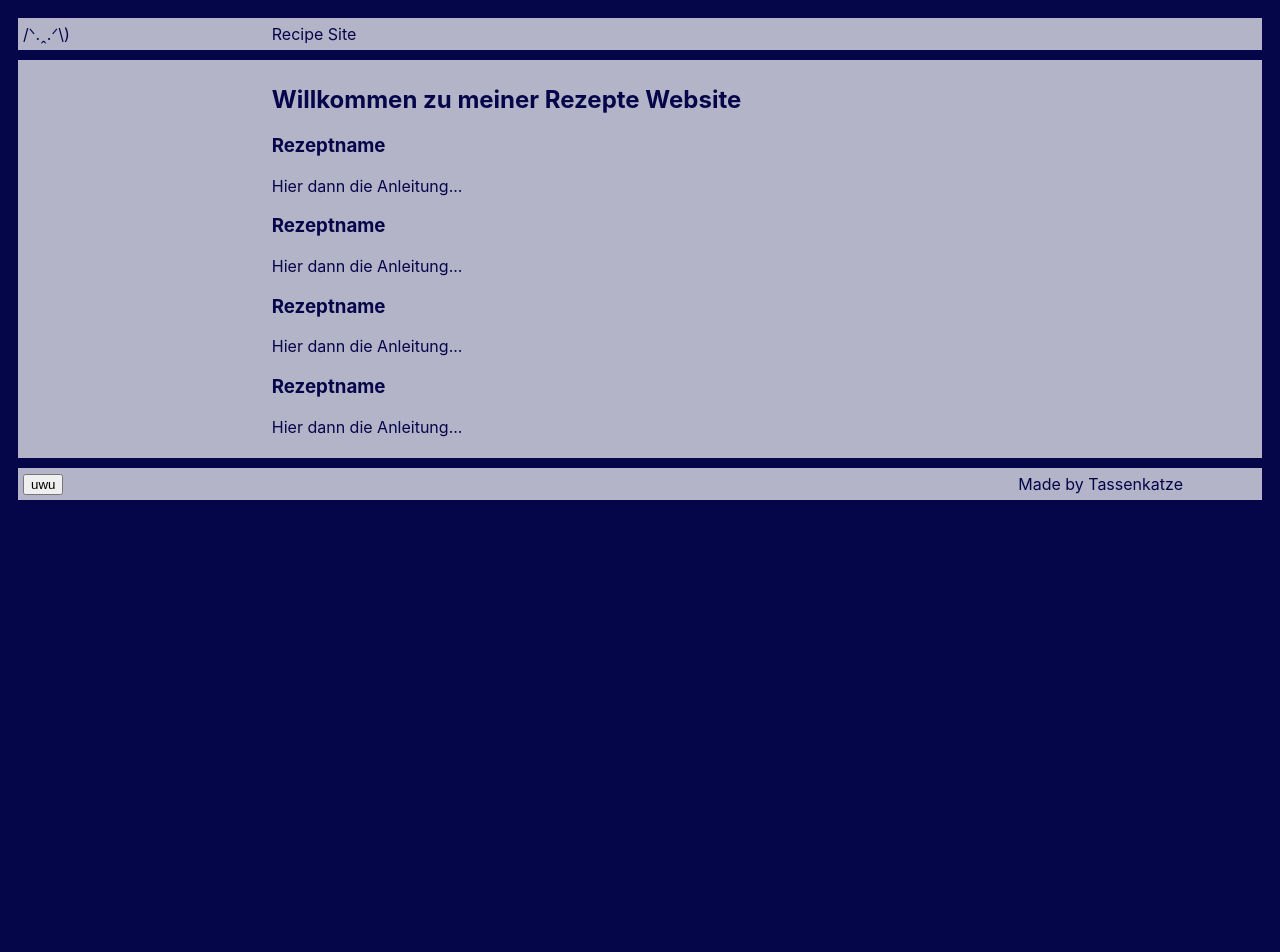
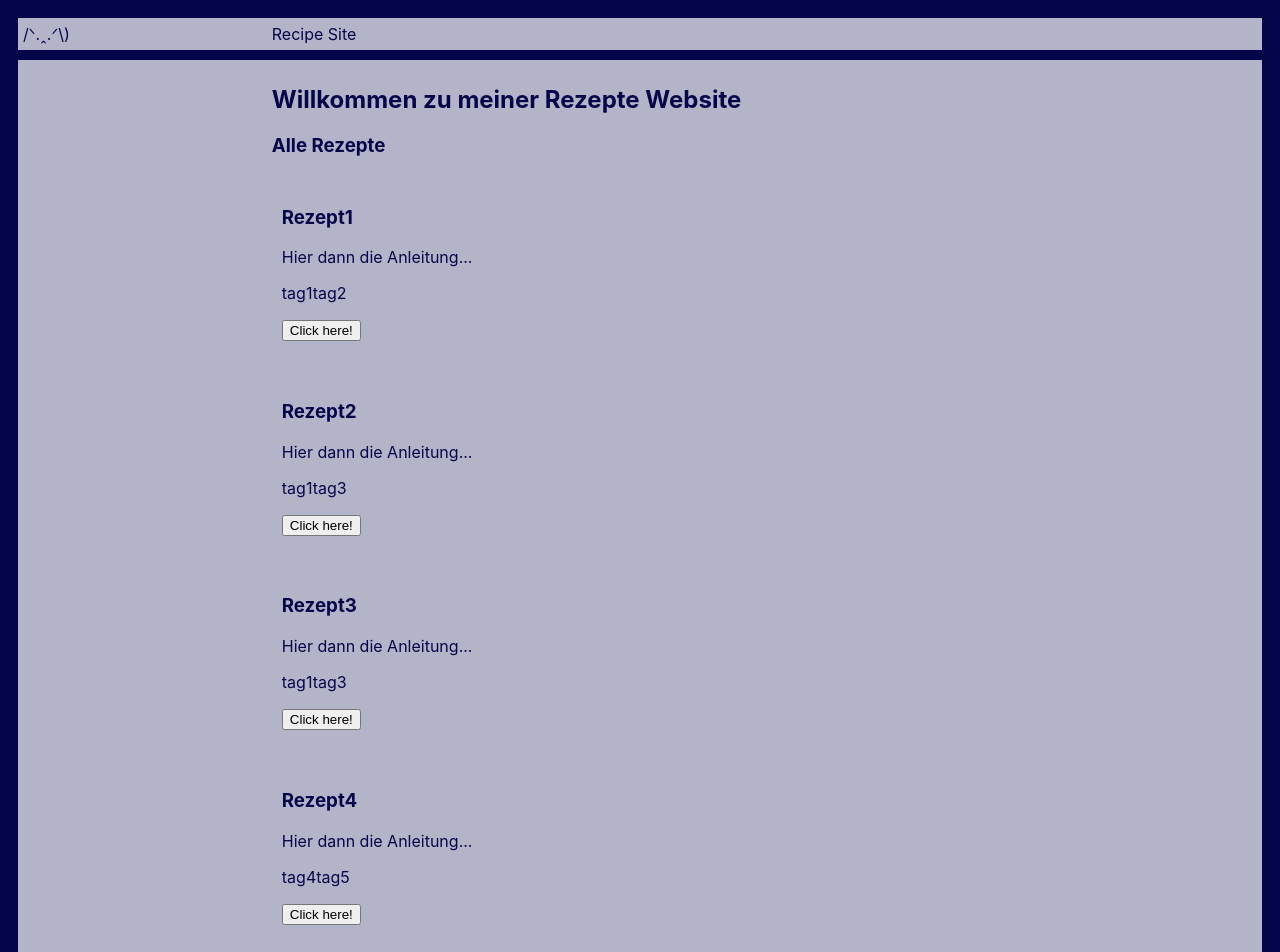
Before and after one commit to tassenkatze/recipe-site, a React (Create React App) app: page / in a window 1280 px wide. Shown: the top 952 px of the page. Before the commit the page ends 800 px from the top, so only its background shows below. Built offline with nearby package versions, Linux system fonts and the light colour scheme.

Commit message:
-adding props (even with functions) -making filter function (not implemented tho)

```diff
--- a/src/components/Body.tsx
+++ b/src/components/Body.tsx
@@ -1,28 +1,34 @@
 import { useState } from "react";
+import RecipeList from "./RecipeList";
 
 function Body() {
     const [recipes, setRecipes] = useState([
-        {id: 1, title: "Rezeptname", body: "Hier dann die Anleitung...", tags: "bla"},
-        {id: 2, title: "Rezeptname", body: "Hier dann die Anleitung...", tags: "bla"},
-        {id: 3, title: "Rezeptname", body: "Hier dann die Anleitung...", tags: "bla"},
-        {id: 4, title: "Rezeptname", body: "Hier dann die Anleitung...", tags: "bla"},
+        {id: 1, title: "Rezept1", body: "Hier dann die Anleitung...", tags: ["tag1", "tag2"]},
+        {id: 2, title: "Rezept2", body: "Hier dann die Anleitung...", tags: ["tag1", "tag3"]},
+        {id: 3, title: "Rezept3", body: "Hier dann die Anleitung...", tags: ["tag1", "tag3"]},
+        {id: 4, title: "Rezept4", body: "Hier dann die Anleitung...", tags: ["tag4", "tag5"]},
     ])
+
+    const handleClick = (id : number) => {
+        console.log("clicked on recipe with id: " + id)
+    }
 
     return (
         <div className="Content">
             <div className="Middle">
                 <h2>Willkommen zu meiner Rezepte Website</h2>
-                {
-                    recipes.map((recipe) => (
-                        <div className="RecipePreview" key={recipe.id}>
-                            <h3>{recipe.title}</h3>
-                            <p>{recipe.body}</p>
-                        </div>
-                    ))
-                }
+                {/* adding component and passing props to that child component */}
+                <RecipeList recipes={recipes} title="Alle Rezepte" handleClick={handleClick}/>
+                <RecipeList recipes={recipes.filter(FilterRecipes("tag1"))} title="Rezepte mit tag1" handleClick={handleClick}/>
             </div>
         </div>
      );
 }
 
+function FilterRecipes(tag: string) {
+    return function(element:any) {
+        return element.tags.includes(tag);
+    };
+}
+
 export default Body;
--- a/src/components/Footer.tsx
+++ b/src/components/Footer.tsx
@@ -10,13 +10,21 @@ function Footer() {
 
     return (
         <div className="Footer">
-            <div className="Left">
-                <button onClick={() => handleClick('kitten')}>uwu</button>
-            </div>
+            {/* adding component and passing props to that child component: hier die handleClick function */}
+            <Signature handleClick={handleClick}/>
             <div className='Middle'>{surprise}</div>
             <div className="Right">Made by Tassenkatze</div>
         </div>
      );
 }
 
+function Signature(props: any) {
+    // übergebene props des parent components können genutzt werden
+    return (
+        <div className="Left">
+            <button onClick={() => props.handleClick('kitten')}>uwu</button>
+        </div>
+    )
+}
+
 export default Footer;
--- /dev/null
+++ b/src/components/RecipeList.tsx
@@ -0,0 +1,20 @@
+function RecipeList(props: any) {
+    const recipes = props.recipes;
+    const title = props.title;
+
+    return (
+        <div className="Recipes">
+            <h3>{title}</h3>
+            {recipes.map((recipe: any) => (
+                <div className="RecipePreview" key={recipe.id}>
+                    <h3>{recipe.title}</h3>
+                    <p>{recipe.body}</p>
+                    <p>{recipe.tags}</p>
+                    <button onClick={() => props.handleClick(recipe.id)}>Click here!</button>
+                </div>
+            ))}
+        </div>
+     );
+}
+
+export default RecipeList;
--- a/src/index.scss
+++ b/src/index.scss
@@ -58,4 +58,15 @@ code {
 
 .Right {
   grid-area: right;
+  justify-self: end;
 }
+
+
+.RecipePreview {
+  padding: 10px;
+  margin: 20px 0;
+}
+
+.RecipePreview:hover {
+  box-shadow: 1px 3px 5px rgba(0, 0, 0, 0.2);
+}
```
